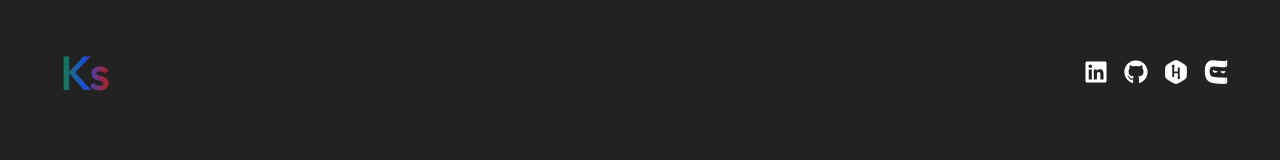
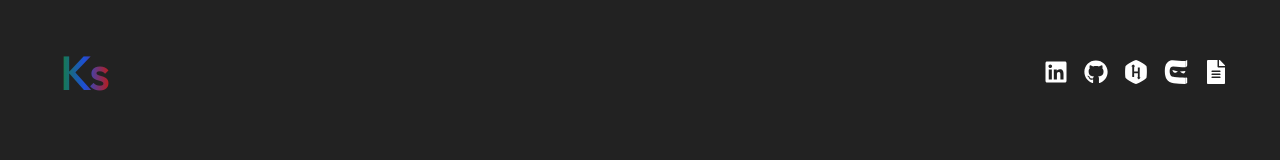
Before and after one commit to Szkrishna/My-Portfolio, a React (Vite) app: page / in a window 1280 px wide. Shown: the top 160 px of the page. Built offline with nearby package versions, Linux system fonts and the light colour scheme.

Commit message:
added resume link in navbar so that visit get my resume from there

```diff
--- a/src/components/Navbar.jsx
+++ b/src/components/Navbar.jsx
@@ -1,7 +1,5 @@
 import React from 'react';
-import { FaLinkedin } from "react-icons/fa";
-import { FaGithub } from "react-icons/fa";
-import { FaHackerrank } from 'react-icons/fa';
+import { FaLinkedin, FaGithub, FaHackerrank, FaFileAlt } from "react-icons/fa";
 import { SiCodingninjas } from "react-icons/si";
 import { Link } from 'react-router-dom';
 
@@ -28,6 +26,9 @@ const Navbar = () => {
         <Link to="https://www.naukri.com/code360/profile/0cc282c5-cc07-4aa1-92fd-e827575a2843" target="_blank">
           <SiCodingninjas />
         </Link>
+        <Link to="https://drive.google.com/file/d/1je0PiGzCMeypxA6B3zgIvIbW19gt8NI1/view?usp=sharing" target="_blank">
+          <FaFileAlt />
+        </Link>
       </div>
     </nav>
   )
```
